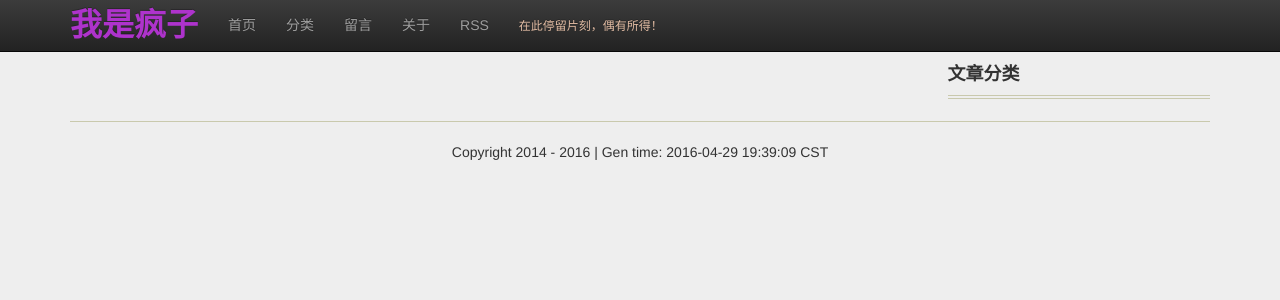
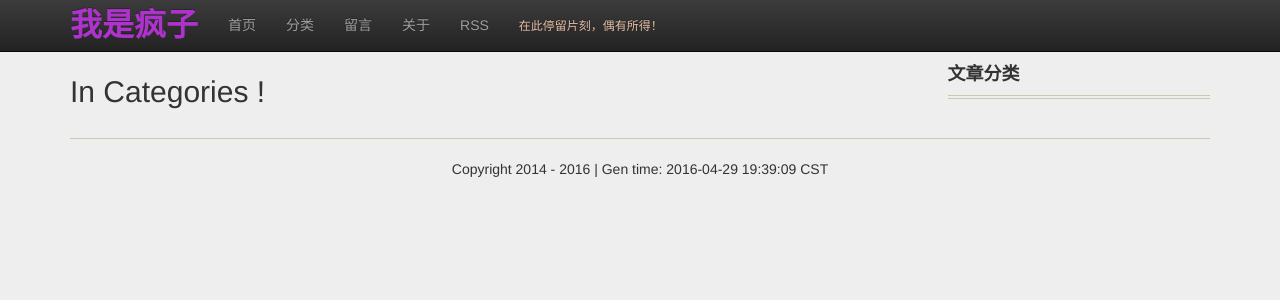
Before and after one commit to jgj1986/jgj1986.github.io, a Jekyll site: the page built from categories.html, in a window 1280 px wide. Shown: the top 300 px of the page. Built offline with Jekyll 4.4.1, drawn with Linux system fonts in a browser that asks for light colours; nearby versions of some CDN libraries.

Commit message:
test category
Signed-off-by: guojun.jin <guojun.jin@chukong-inc.com>

```diff
--- a/categories.html
+++ b/categories.html
@@ -3,6 +3,8 @@ title: Categories
 layout: default
 comments: false
 ---
+
+<H2>In Categories ! </H2>
 
 {% for cat in site.categories %}
 <a name="cat-{{ cat[0] }}" id="cat-{{ cat[0] }}"></a>
```
